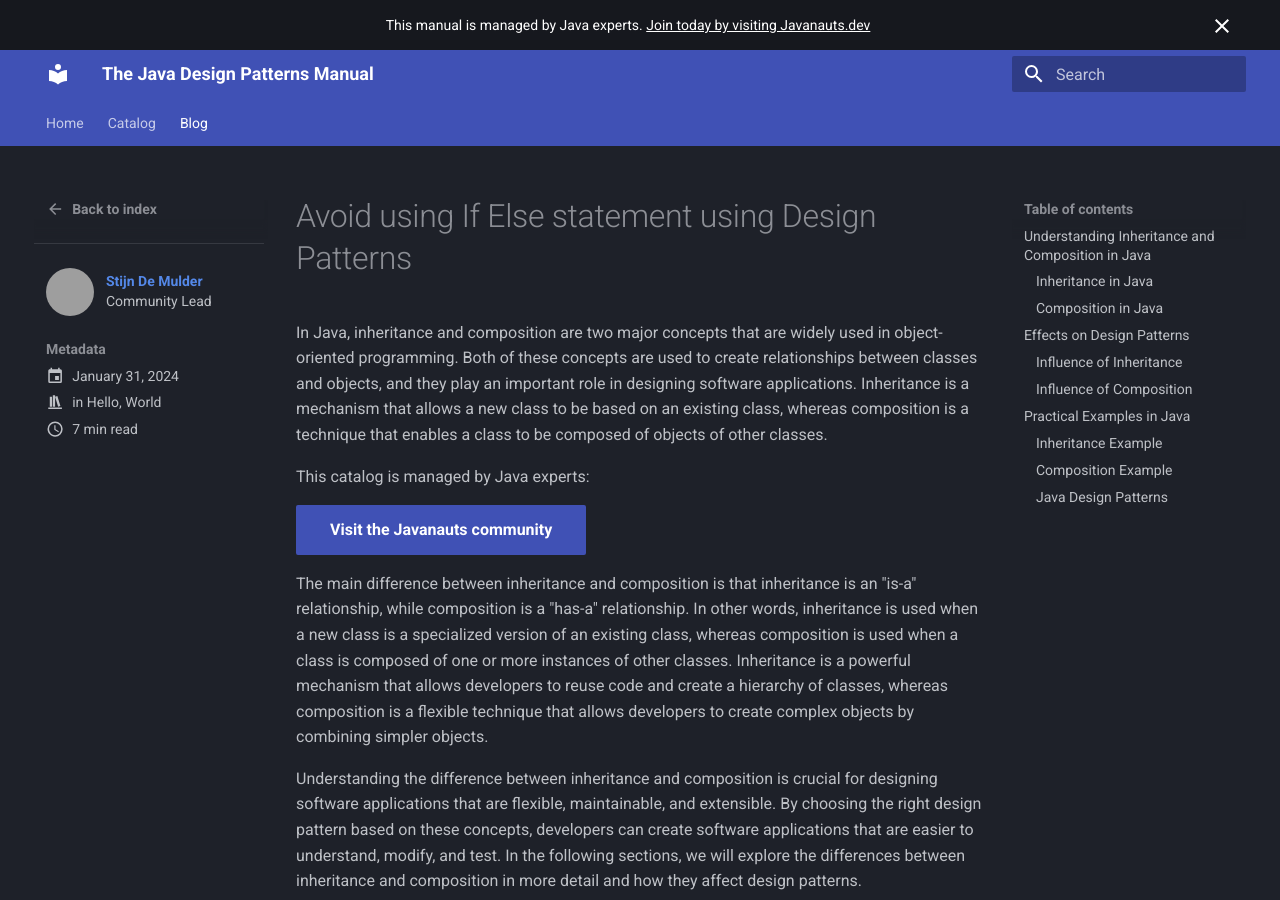
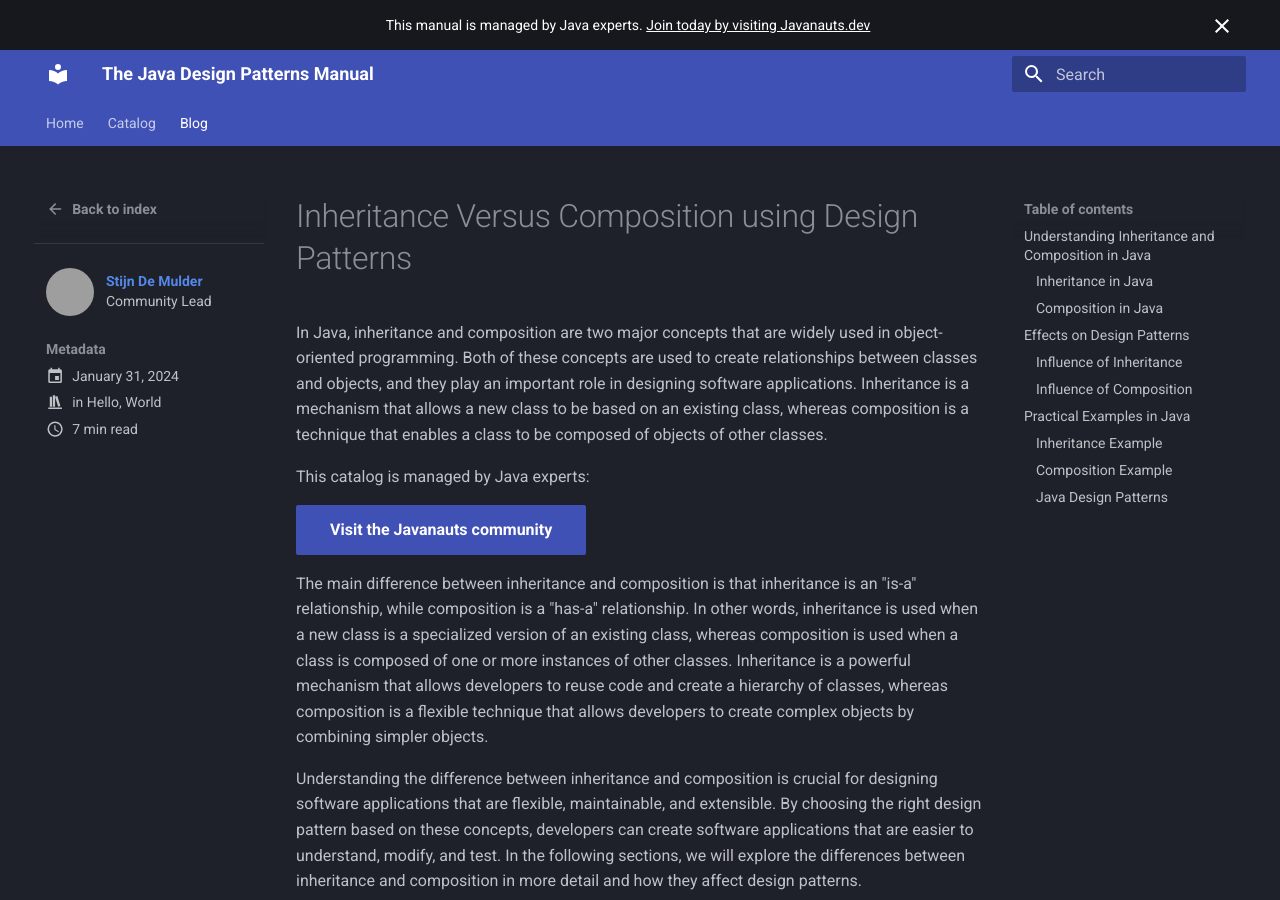
Before and after one commit to Javanaut-community/design-patterns, an MkDocs documentation site: the page built from docs/blog/posts/2023-11-26-inheritance-vs-composition-in-java.md, in a window 1280 px wide and 900 px high. Built offline with MkDocs 1.6.1 and Material for MkDocs 9.7.7, drawn with Linux system fonts in a browser that asks for light colours; grey boxes are pictures that could not be loaded.

Commit message:
Fix wrong title

```diff
--- a/docs/blog/posts/2023-11-26-inheritance-vs-composition-in-java.md
+++ b/docs/blog/posts/2023-11-26-inheritance-vs-composition-in-java.md
@@ -3,7 +3,7 @@ draft: false
 authors:
   - StijnDeMulder
 date: 2024-01-31
-title: Avoid using If Else statement using Design Patterns
+title: Inheritance Versus Composition using Design Patterns
 categories:
   - Hello
   - World
```
